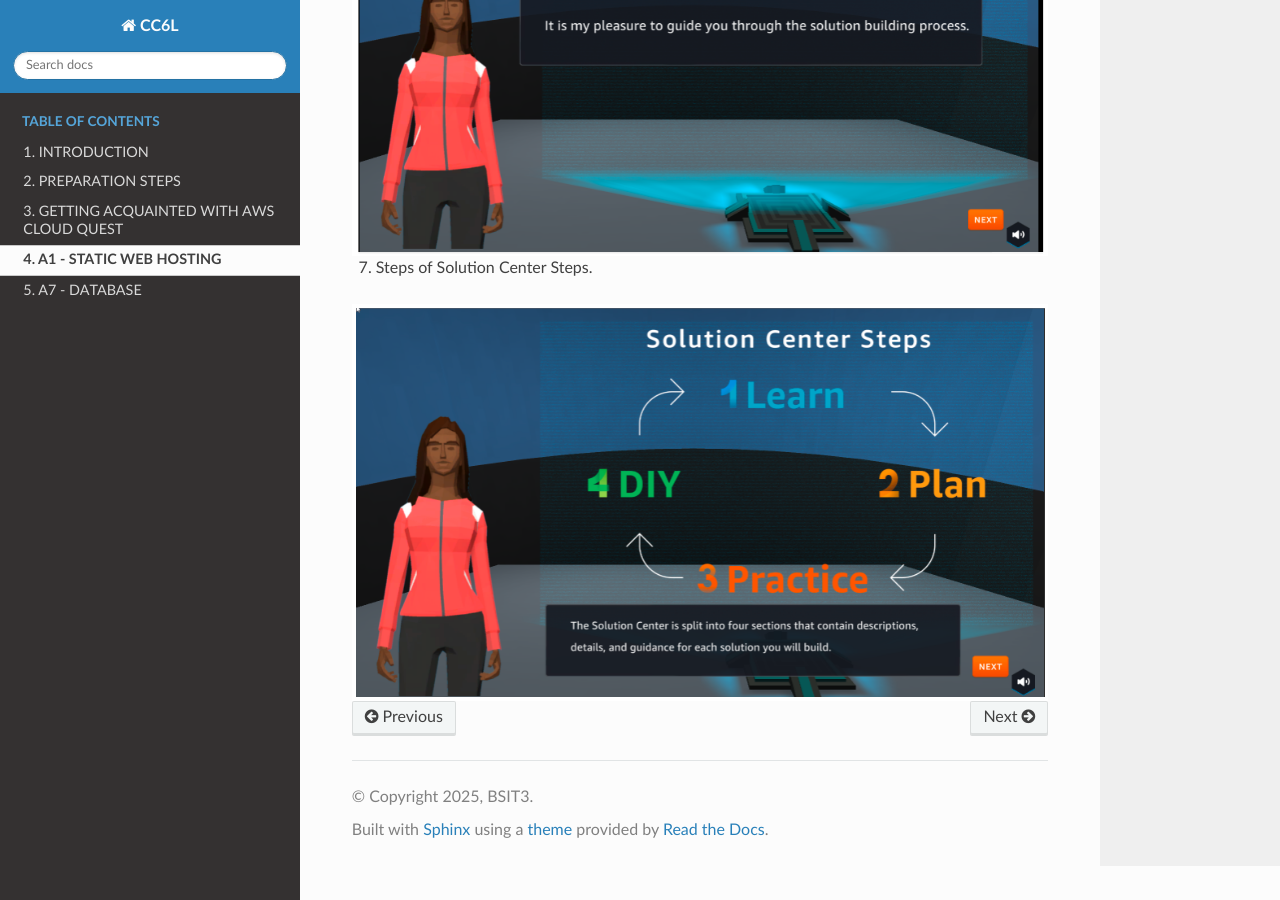
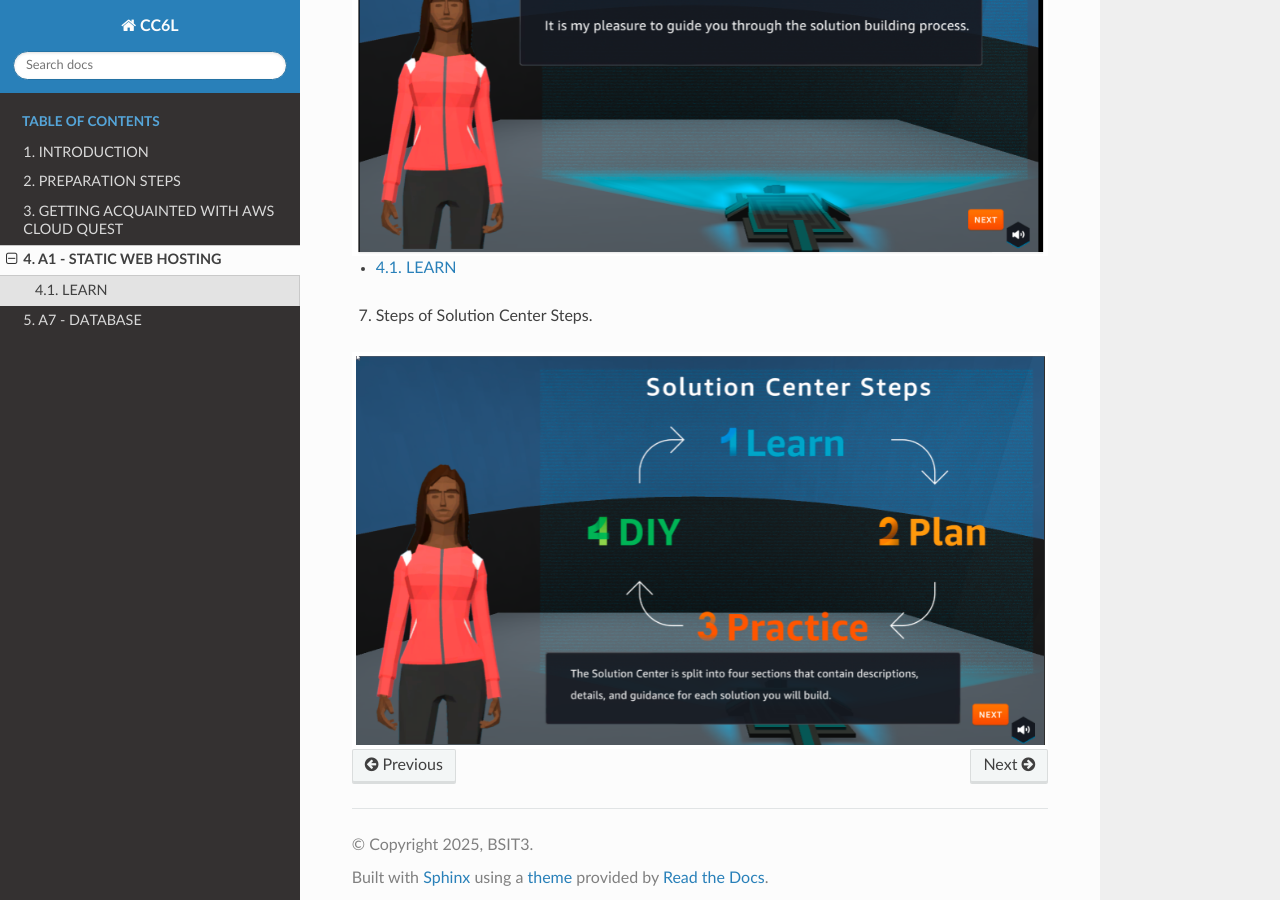
Before and after one commit to jambybrillo/aws_partitioner, a Sphinx documentation site: the page built from docs/source/a1_static_web_hosting.rst, in a window 1280 px wide and 900 px high, scrolled down 3030 px. Built offline with Sphinx 7.4.7 and the Read the Docs theme 3.1.0, drawn with Linux system fonts in a browser that asks for light colours; pages that are not in the unit, such as notebooks, are missing from menus.

Commit message:
Update a1_static_web_hosting.rst

```diff
--- a/docs/source/a1_static_web_hosting.rst
+++ b/docs/source/a1_static_web_hosting.rst
@@ -60,6 +60,13 @@ In this step we will take the first challenge in **Cloud Quest**.
    :align: center
    :width: 7000px
 
+
+.. toctree::
+   :maxdepth: 1
+
+
+   a1_learn
+
 7. Steps of Solution Center Steps.
 
 .. image:: pictures/image30.png
```
